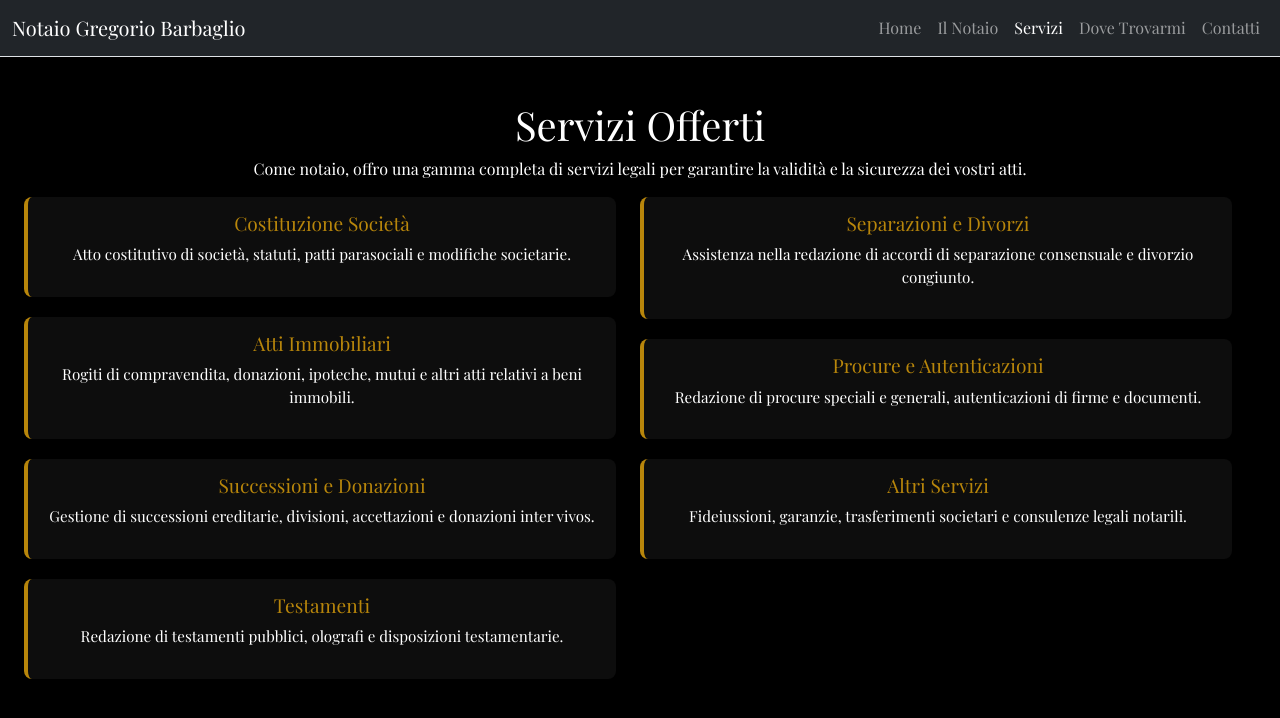
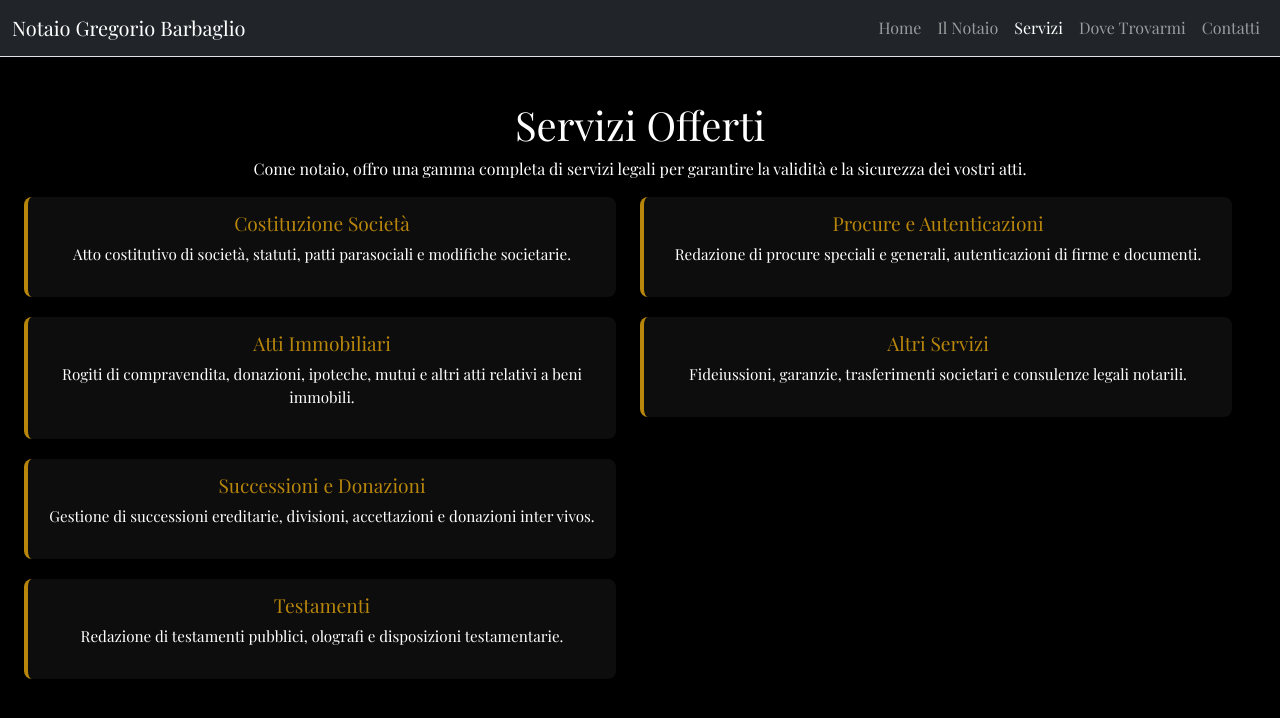
Before and after one commit to fbarbaglio/gbnot, an Angular app: page /servizi in a window 1280 px wide. Shown: the top 718 px of the page. Built offline with nearby package versions, Linux system fonts and the light colour scheme.

Commit message:
Remove Separazioni e Divorzi from services, now 6 items total

```diff
--- a/src/app/servizi/servizi.html
+++ b/src/app/servizi/servizi.html
@@ -24,10 +24,6 @@
         </div>
         <div class="col-md-6">
           <div class="service-item">
-            <h3>Separazioni e Divorzi</h3>
-            <p>Assistenza nella redazione di accordi di separazione consensuale e divorzio congiunto.</p>
-          </div>
-          <div class="service-item">
             <h3>Procure e Autenticazioni</h3>
             <p>Redazione di procure speciali e generali, autenticazioni di firme e documenti.</p>
           </div>
```
